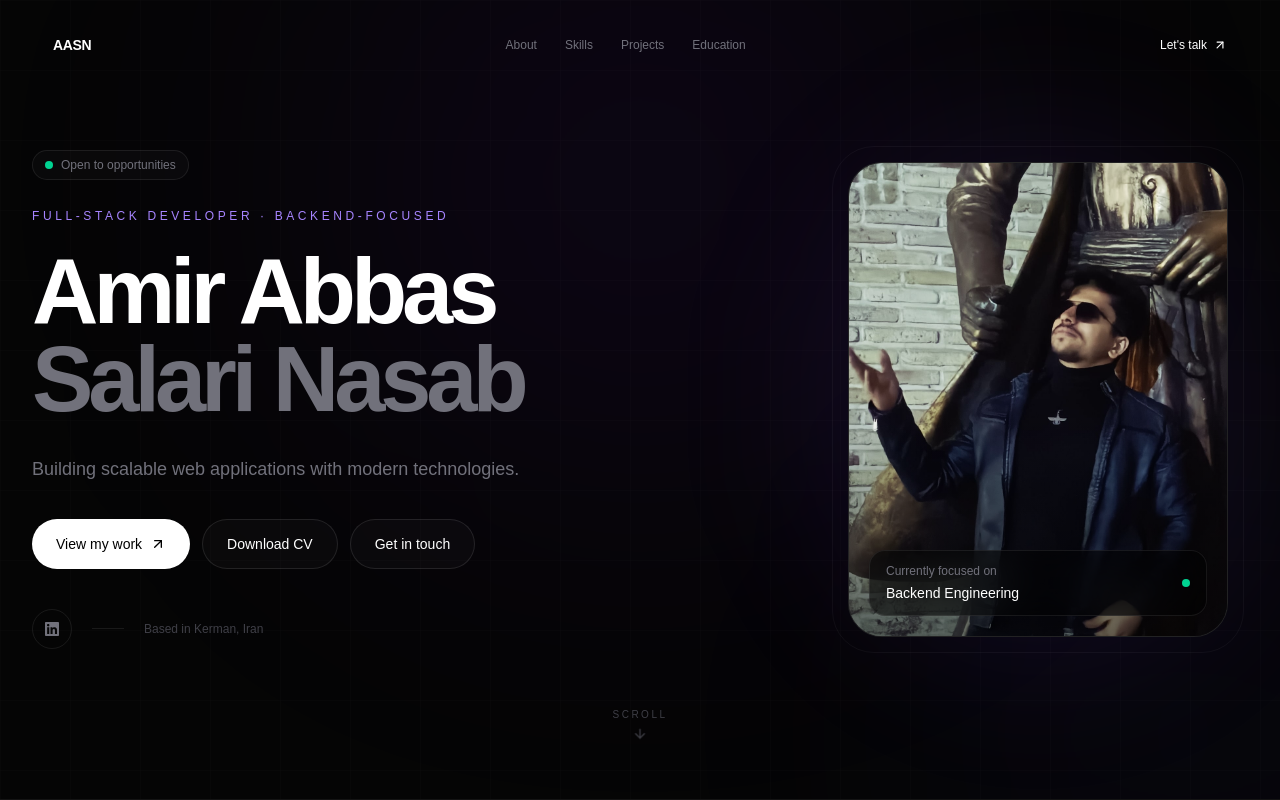
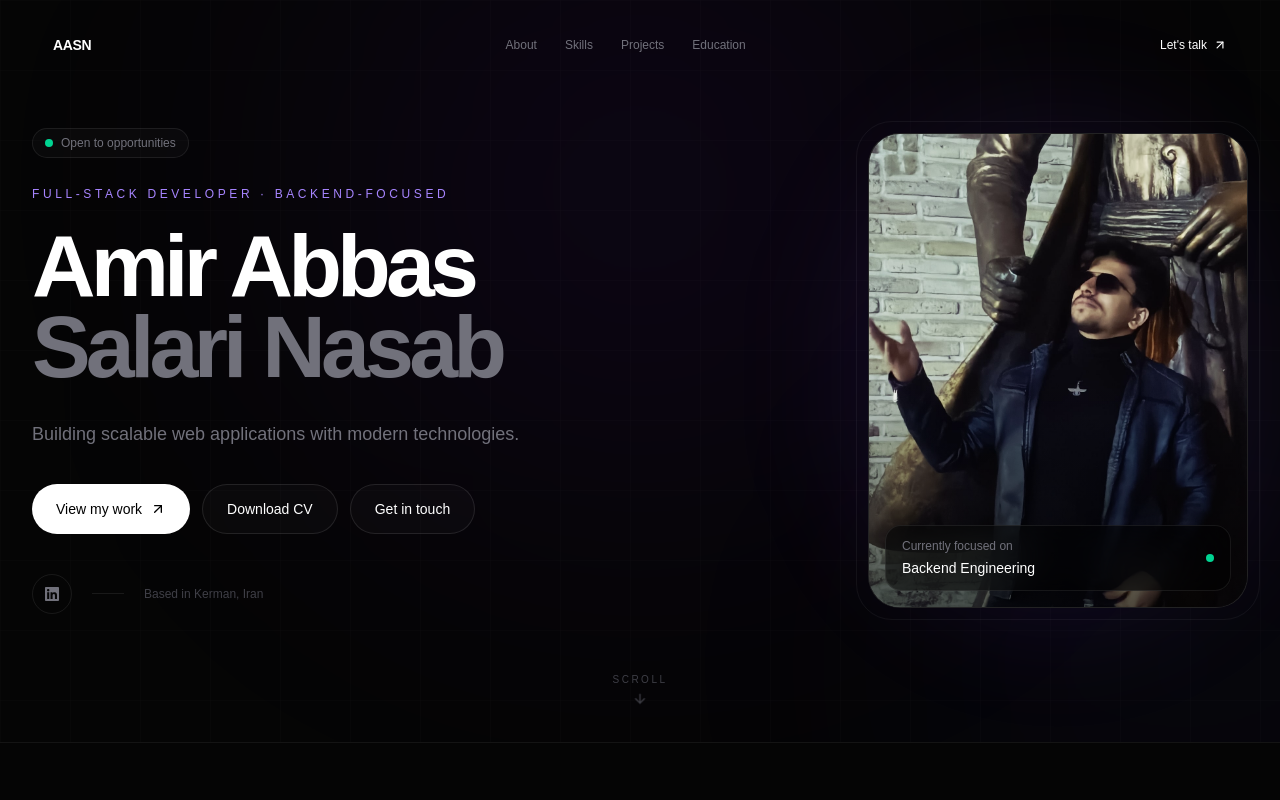
Before and after one commit to amirabbas-salari/portfolio, a Next.js app: page / in a window 1280 px wide. Shown: the top 800 px of the page. Built offline with nearby package versions, Linux system fonts and the light colour scheme.

Commit message:
Update Hero.tsx

```diff
--- a/src/components/home/Hero.tsx
+++ b/src/components/home/Hero.tsx
@@ -12,7 +12,7 @@ export default function Hero() {
   return (
     <section
       id="home"
-      className="relative flex min-h-screen items-center overflow-hidden border-b border-white/[0.06]"
+      className="relative overflow-hidden border-b border-white/[0.06]"
     >
       {/* Background */}
       <div className="pointer-events-none absolute inset-0">
@@ -30,14 +30,62 @@ export default function Hero() {
         />
       </div>
 
-      <div className="relative mx-auto w-full max-w-7xl px-5 py-24 sm:px-6 sm:py-32 lg:px-8">
-        <div className="grid items-center gap-14 sm:gap-16 lg:grid-cols-[1fr_420px]">
+      <div className="relative mx-auto w-full max-w-7xl px-5 pb-20 pt-20 sm:px-6 sm:py-32 lg:px-8">
+        <div className="grid items-center gap-12 lg:grid-cols-[1fr_380px] lg:gap-20">
+
+          {/* Profile Image */}
+          <motion.div
+            initial={{ opacity: 0, scale: 0.92, y: 10 }}
+            animate={{ opacity: 1, scale: 1, y: 0 }}
+            transition={{
+              duration: 0.8,
+              delay: 0.05,
+            }}
+            className="order-1 mx-auto w-full max-w-[210px] sm:max-w-[260px] lg:order-2 lg:max-w-[380px]"
+          >
+            <div className="relative">
+              {/* Glow */}
+              <div className="absolute -inset-6 rounded-full bg-violet-500/[0.08] blur-[55px]" />
+
+              {/* Decorative frame */}
+              <div className="absolute -inset-2 rounded-[30px] border border-white/[0.05] sm:-inset-3 sm:rounded-[36px]" />
+
+              <div className="relative aspect-[4/5] overflow-hidden rounded-[26px] border border-white/[0.1] bg-zinc-950 sm:rounded-[32px]">
+                <Image
+                  src={profile.image}
+                  alt={profile.name}
+                  fill
+                  priority
+                  className="object-cover grayscale-[15%]"
+                  sizes="(max-width: 640px) 210px, (max-width: 1024px) 260px, 380px"
+                />
+
+                <div className="absolute inset-0 bg-gradient-to-t from-black/60 via-transparent to-transparent" />
+
+                {/* Image label */}
+                <div className="absolute bottom-3 left-3 right-3 flex items-center justify-between rounded-xl border border-white/[0.08] bg-black/50 px-3 py-2.5 backdrop-blur-xl sm:bottom-4 sm:left-4 sm:right-4 sm:rounded-2xl sm:px-4 sm:py-3">
+                  <div>
+                    <p className="text-[9px] text-zinc-500 sm:text-xs">
+                      Currently focused on
+                    </p>
+
+                    <p className="mt-0.5 text-[11px] font-medium text-white sm:mt-1 sm:text-sm">
+                      Backend Engineering
+                    </p>
+                  </div>
+
+                  <span className="h-1.5 w-1.5 rounded-full bg-emerald-400 sm:h-2 sm:w-2" />
+                </div>
+              </div>
+            </div>
+          </motion.div>
+
           {/* Content */}
           <motion.div
             initial={{ opacity: 0, y: 30 }}
             animate={{ opacity: 1, y: 0 }}
             transition={{ duration: 0.8 }}
-            className="order-1"
+            className="order-2 lg:order-1"
           >
             {/* Availability */}
             <div className="mb-6 inline-flex items-center gap-2 rounded-full border border-white/[0.08] bg-white/[0.025] px-3 py-1.5 sm:mb-7">
@@ -58,7 +106,7 @@ export default function Hero() {
             </p>
 
             {/* Name */}
-            <h1 className="mt-5 max-w-4xl text-[48px] font-semibold leading-[0.95] tracking-[-0.055em] text-white xs:text-[54px] sm:mt-6 sm:text-7xl lg:text-[92px]">
+            <h1 className="mt-5 text-[48px] font-semibold leading-[0.92] tracking-[-0.055em] text-white sm:mt-6 sm:text-7xl lg:text-[88px]">
               Amir Abbas
               <span className="block text-zinc-500">
                 Salari Nasab
@@ -107,7 +155,7 @@ export default function Hero() {
                 target="_blank"
                 rel="noopener noreferrer"
                 aria-label="LinkedIn"
-                className="flex h-10 w-10 shrink-0 items-center justify-center rounded-full border border-white/[0.08] text-zinc-500 transition-all hover:border-white/20 hover:bg-white/[0.04] hover:text-white"
+                className="flex h-10 w-10 items-center justify-center rounded-full border border-white/[0.08] text-zinc-500 transition-all hover:border-white/20 hover:bg-white/[0.04] hover:text-white"
               >
                 <FaLinkedin size={16} />
               </a>
@@ -118,7 +166,7 @@ export default function Hero() {
                   target="_blank"
                   rel="noopener noreferrer"
                   aria-label="GitHub"
-                  className="flex h-10 w-10 shrink-0 items-center justify-center rounded-full border border-white/[0.08] text-zinc-500 transition-all hover:border-white/20 hover:bg-white/[0.04] hover:text-white"
+                  className="flex h-10 w-10 items-center justify-center rounded-full border border-white/[0.08] text-zinc-500 transition-all hover:border-white/20 hover:bg-white/[0.04] hover:text-white"
                 >
                   <FaGithub size={16} />
                 </a>
@@ -129,51 +177,6 @@ export default function Hero() {
               <span className="text-xs text-zinc-700">
                 Based in {profile.location}
               </span>
-            </div>
-          </motion.div>
-
-          {/* Profile */}
-          <motion.div
-            initial={{ opacity: 0, scale: 0.92 }}
-            animate={{ opacity: 1, scale: 1 }}
-            transition={{
-              duration: 0.9,
-              delay: 0.15,
-            }}
-            className="order-2 relative mx-auto w-full max-w-[300px] sm:max-w-[340px] lg:max-w-[380px]"
-          >
-            {/* Glow */}
-            <div className="absolute -inset-6 rounded-full bg-violet-500/[0.08] blur-[60px] sm:-inset-8 sm:blur-[70px]" />
-
-            {/* Decorative ring */}
-            <div className="absolute -inset-3 rounded-[34px] border border-white/[0.04] sm:-inset-4 sm:rounded-[42px]" />
-
-            <div className="relative aspect-[4/5] overflow-hidden rounded-[28px] border border-white/[0.1] bg-zinc-950 sm:rounded-[34px]">
-              <Image
-                src={profile.image}
-                alt={profile.name}
-                fill
-                priority
-                className="object-cover grayscale-[15%] transition-transform duration-700 hover:scale-105"
-                sizes="(max-width: 640px) 300px, (max-width: 1024px) 340px, 420px"
-              />
-
-              <div className="absolute inset-0 bg-gradient-to-t from-black/50 via-transparent to-transparent" />
-
-              {/* Image label */}
-              <div className="absolute bottom-4 left-4 right-4 flex items-center justify-between gap-3 rounded-2xl border border-white/[0.08] bg-black/50 px-3.5 py-3 backdrop-blur-xl sm:bottom-5 sm:left-5 sm:right-5 sm:px-4">
-                <div className="min-w-0">
-                  <p className="text-[10px] text-zinc-500 sm:text-xs">
-                    Currently focused on
-                  </p>
-
-                  <p className="mt-1 truncate text-xs font-medium text-white sm:text-sm">
-                    Backend Engineering
-                  </p>
-                </div>
-
-                <div className="h-2 w-2 shrink-0 rounded-full bg-emerald-400" />
-              </div>
             </div>
           </motion.div>
         </div>
```
